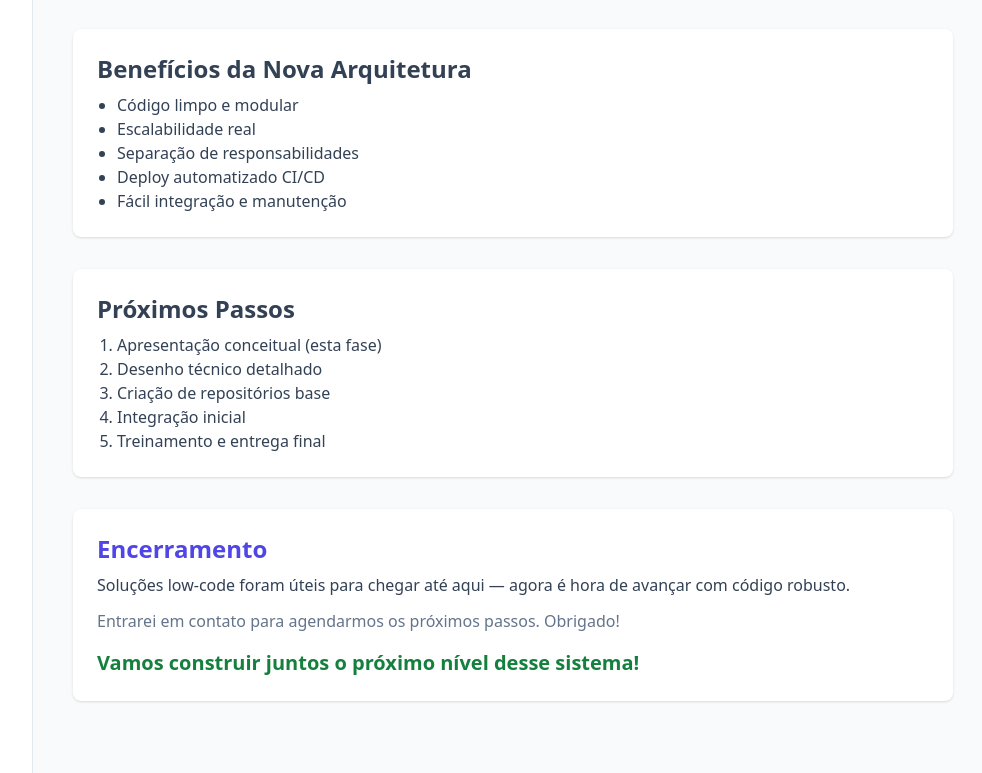
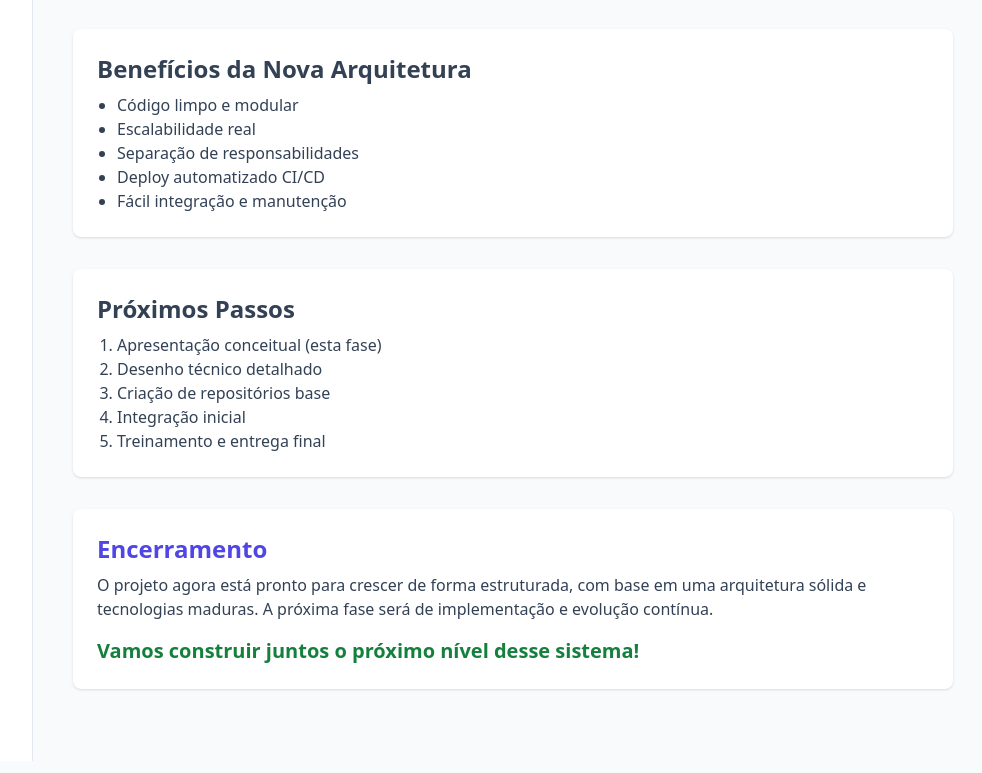
Before and after one commit to leonardoignacio/propostaHenrique, a plain HTML site: page index.html in a window 1280 px wide. Shown: the part 3006-3779 px from the top of the page, without its empty margins (287-1269 px from the left). Drawn offline with nearby package versions, Linux system fonts and the light colour scheme.

Commit message:
Ajuste em index.html

```diff
--- a/index.html
+++ b/index.html
@@ -3,7 +3,7 @@
 <head>
   <meta charset="utf-8" />
   <meta name="viewport" content="width=device-width, initial-scale=1" />
-  <title>Consultoria: Do Low-Code ao Código Profissional</title>
+  <title>Consultoria: Da arquitetura ao Código</title>
   <script src="https://cdn.tailwindcss.com"></script>
   <style>
     /* Pequenas customizações */
@@ -328,8 +328,7 @@
 
       <section id="slide-13" class="mb-8 bg-white rounded-lg shadow p-6">
         <h2 class="text-2xl font-bold text-indigo-600 mb-2">Encerramento</h2>
-        <p class="text-slate-700">Soluções low-code foram úteis para chegar até aqui — agora é hora de avançar com código robusto.</p>
-        <p class="text-slate-500 mt-3">Entrarei em contato para agendarmos os próximos passos. Obrigado!</p>
+        <p class="text-slate-700">O projeto agora está pronto para crescer de forma estruturada, com base em uma arquitetura sólida e tecnologias maduras. A próxima fase será de implementação e evolução contínua.</p>
         <p class="text-xl font-semibold text-green-700 mt-4">Vamos construir juntos o próximo nível desse sistema!</p>
       </section>
 
```
